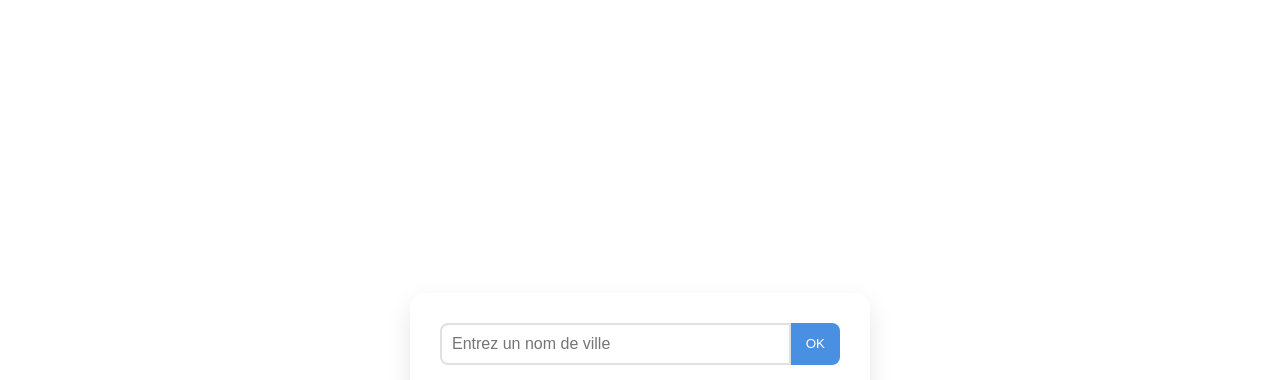
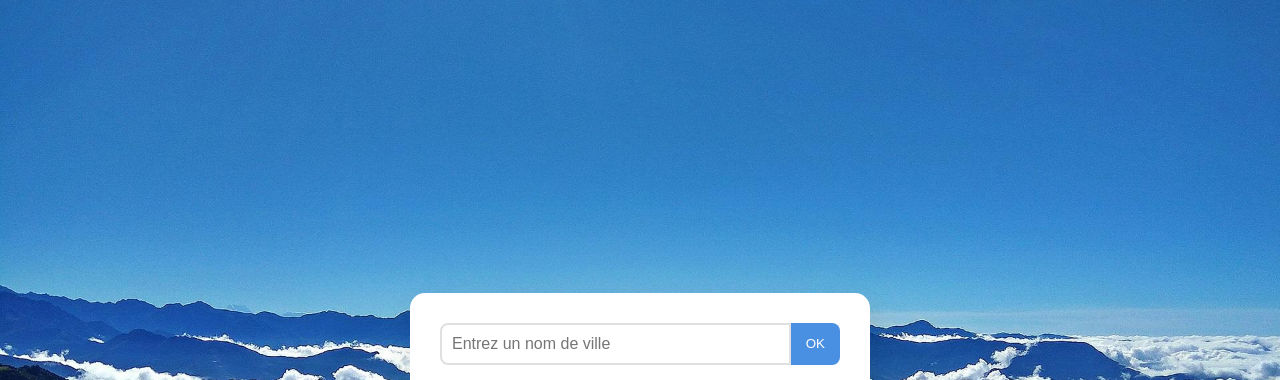
Before and after one commit to Anthonynoel22/Mini-Station-Meteo, a website built with Vite: page index.html in a window 1280 px wide. Shown: the top 380 px of the page. Built offline with nearby package versions, Linux system fonts and the light colour scheme.

Commit message:
add some adjust on index.html and style.css

```diff
--- a/index.html
+++ b/index.html
@@ -3,8 +3,10 @@
 <head>
   <meta charset="UTF-8">
   <meta name="viewport" content="width=device-width, initial-scale=1.0">
+  <meta name="description" content="API Météo">
+  <link rel="shortcut icon" href="/public/nuageux.png" type="image/x-icon">
+  <link rel="stylesheet" href="style.css">
   <title>Mini-Station-Météo</title>
-  <link rel="stylesheet" href="style.css">
   <script type="module" src="script.js" defer></script>
 </head>
 <body>
--- a/style.css
+++ b/style.css
@@ -1,6 +1,9 @@
 body {
     font-family: "Arial", sans-serif;
-    background: linear-gradient(135deg, #f5f7fa 0% #c3cfe2 100%);
+    background-image: url("public/nasib-mountain-and-cloud-2388115_1920.jpg");
+    background-size: cover;
+    background-position: center;
+    background-repeat: no-repeat;
     display: flex;
     justify-content: center;
     align-items: center;
```
Also changed, not shown: public/nasib-mountain-and-cloud-2388115_1920.jpg (added), public/nuageux.png (added).
